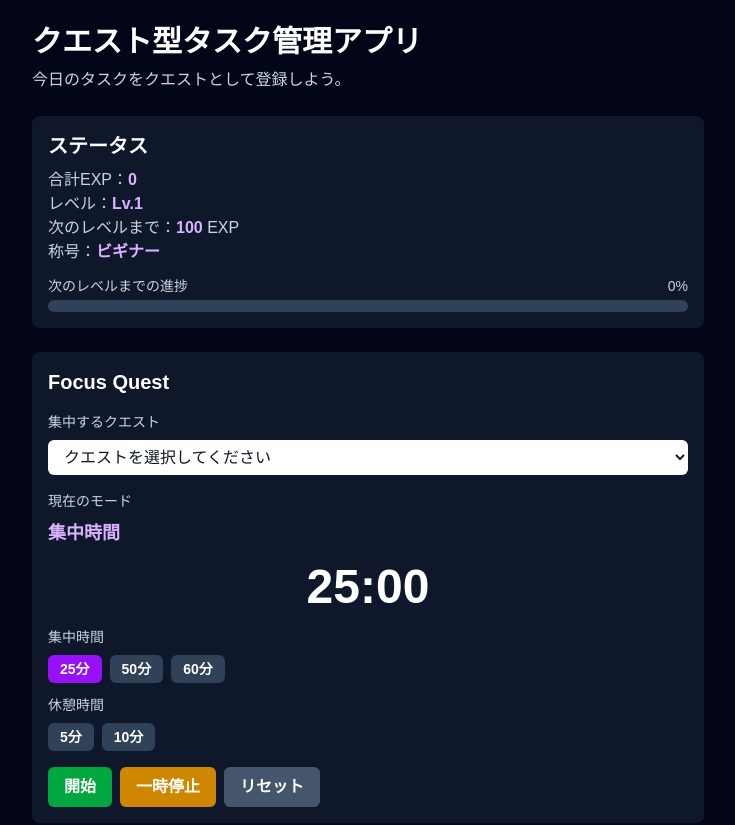
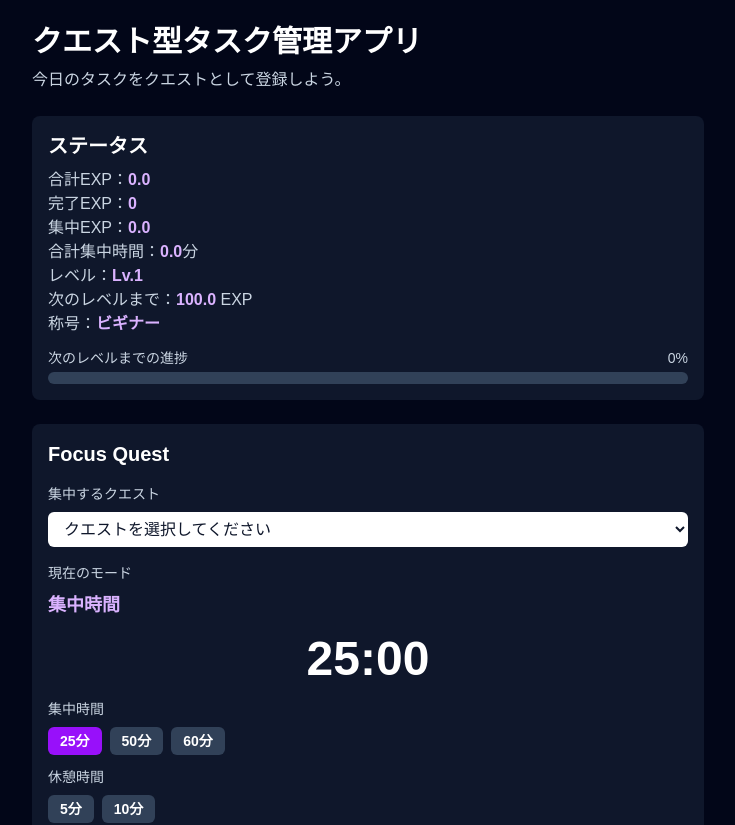
Before and after one commit to k-o-c-w/quest-task-app, a Next.js app: page / in a window 1280 px wide. Shown: the top 825 px of the page, without its empty margins (272-1007 px from the left). Built offline with nearby package versions, Linux system fonts and the light colour scheme.

Commit message:
Add focus quest timer and focus exp

```diff
--- a/app/page.tsx
+++ b/app/page.tsx
@@ -46,7 +46,7 @@ type Quest = {
 
   dueDate: string;
 
-  focusMinutes: number;
+  focusMinutes?: number;
 };
 
 // 難易度ごとの経験値を決める
@@ -230,7 +230,6 @@ export default function Home() {
         dueDate: editingDueDate,
         exp: difficultyExp[editingDifficulty],
       };
-
     });
 
     setQuests(newQuests);
@@ -240,7 +239,6 @@ export default function Home() {
     setEditingCategory("study");
     setEditingDueDate("");
   };
-
 
   // 集中タイマー完了時に、指定したクエストへ集中時間を加算する処理
   const handleAddFocusMinutes = (questId: string, minutes: number) => {
@@ -276,10 +274,27 @@ const handleAddFocusMinutes = (questId: string, minutes: number) => {
     return true;
   });
 
-  // 完了済みクエストの経験値だけを合計する
-  const totalExp = quests
+  // 完了済みクエストのEXP合計
+  const completedExp = quests
     .filter((quest) => quest.completed)
     .reduce((sum, quest) => sum + quest.exp, 0);
+
+  // 集中時間によるEXP合計
+  // 今回は「集中1分 = 1EXP」として計算する
+  const focusExp = quests.reduce(
+    (sum, quest) => sum + (quest.focusMinutes ?? 0),
+    0,
+  );
+
+  // 全クエストの集中時間を合計する
+  const totalFocusMinutes = quests.reduce(
+    (sum, quest) => sum + (quest.focusMinutes ?? 0),
+    0,
+  );
+
+
+  // 完了EXP + 集中EXP を合計EXPにする
+  const totalExp = completedExp + focusExp;
 
   // 合計EXPから現在のレベルを計算する
   const level = Math.floor(totalExp / 100) + 1;
@@ -335,6 +350,9 @@ const handleAddFocusMinutes = (questId: string, minutes: number) => {
 
         <StatusCard
           totalExp={totalExp}
+          completedExp={completedExp}
+          focusExp={focusExp}
+          totalFocusMinutes={totalFocusMinutes}
           level={level}
           expToNextLevel={expToNextLevel}
           progressPercent={progressPercent}
--- a/components/FocusTimer.tsx
+++ b/components/FocusTimer.tsx
@@ -39,7 +39,6 @@ export default function FocusTimer({
   quests,
   onAddFocusMinutes,
 }: FocusTimerProps) {
-
   // 今が集中時間か休憩時間かを管理する
   const [mode, setMode] = useState<FocusMode>("focus");
 
@@ -112,26 +111,49 @@ export default function FocusTimer({
     const timerId = setInterval(() => {
       setTimeLeft((prev) => {
         if (prev <= 1) {
-  setIsRunning(false);
+          return 0;
+        }
 
-  if (mode === "focus") {
-    if (selectedQuestId) {
-      onAddFocusMinutes(selectedQuestId, focusMinutes);
-    }
-
-    setMode("break");
-    return breakMinutes * 60;
-  }
-
-  setMode("focus");
-  return focusMinutes * 60;
-}
         return prev - 1;
       });
     }, 1000);
 
     return () => clearInterval(timerId);
   }, [isRunning]);
+
+  // タイマーが0になったときの処理
+  useEffect(() => {
+    if (!isRunning) {
+      return;
+    }
+
+    if (timeLeft !== 0) {
+      return;
+    }
+
+    setIsRunning(false);
+
+    if (mode === "focus") {
+      if (selectedQuestId) {
+        onAddFocusMinutes(selectedQuestId, focusMinutes);
+      }
+
+      setMode("break");
+      setTimeLeft(breakMinutes * 60);
+      return;
+    }
+
+    setMode("focus");
+    setTimeLeft(focusMinutes * 60);
+  }, [
+    timeLeft,
+    isRunning,
+    mode,
+    selectedQuestId,
+    focusMinutes,
+    breakMinutes,
+    onAddFocusMinutes,
+  ]);
 
   const activeQuests = quests.filter((quest) => !quest.completed);
 
@@ -183,7 +205,7 @@ export default function FocusTimer({
           <div className="flex flex-wrap gap-2">
             {focusOptions.map((option) => (
               <button
-                key={option.minutes}
+                key={`${option.label}-${option.minutes}`}
                 onClick={() => handleChangeFocusMinutes(option.minutes)}
                 className={`rounded-md px-3 py-1 text-sm font-bold ${
                   mode === "focus" && focusMinutes === option.minutes
@@ -203,7 +225,7 @@ export default function FocusTimer({
           <div className="flex flex-wrap gap-2">
             {breakOptions.map((option) => (
               <button
-                key={option.minutes}
+                key={`${option.label}-${option.minutes}`}
                 onClick={() => handleChangeBreakMinutes(option.minutes)}
                 className={`rounded-md px-3 py-1 text-sm font-bold ${
                   mode === "break" && breakMinutes === option.minutes
--- a/components/StatusCard.tsx
+++ b/components/StatusCard.tsx
@@ -1,5 +1,8 @@
 type StatusCardProps = {
   totalExp: number;
+  completedExp: number;
+  focusExp: number;
+  totalFocusMinutes: number;
   level: number;
   expToNextLevel: number;
   progressPercent: number;
@@ -8,6 +11,9 @@ type StatusCardProps = {
 
 export default function StatusCard({
   totalExp,
+  completedExp,
+  focusExp,
+  totalFocusMinutes,
   level,
   expToNextLevel,
   progressPercent,
@@ -19,8 +25,27 @@ export default function StatusCard({
 
       <p className="text-slate-300">
         合計EXP：
-        <span className="font-bold text-purple-300">{totalExp}</span>
+        <span className="font-bold text-purple-300">{totalExp.toFixed(1)}</span>
       </p>
+
+      <p className="text-slate-300">
+        完了EXP：
+        <span className="font-bold text-purple-300">{completedExp}</span>
+      </p>
+
+      <p className="text-slate-300">
+        集中EXP：
+        <span className="font-bold text-purple-300">{focusExp.toFixed(1)}</span>
+      </p>
+
+      <p className="text-slate-300">
+        合計集中時間：
+        <span className="font-bold text-purple-300">
+          {totalFocusMinutes.toFixed(1)}
+        </span>
+        分
+      </p>
+
 
       <p className="text-slate-300">
         レベル：
@@ -29,7 +54,7 @@ export default function StatusCard({
 
       <p className="text-slate-300">
         次のレベルまで：
-        <span className="font-bold text-purple-300">{expToNextLevel}</span> EXP
+        <span className="font-bold text-purple-300">{expToNextLevel.toFixed(1)}</span> EXP
       </p>
 
       <p className="text-slate-300">
```
Lines whose indentation alone changed are shown as unchanged.
